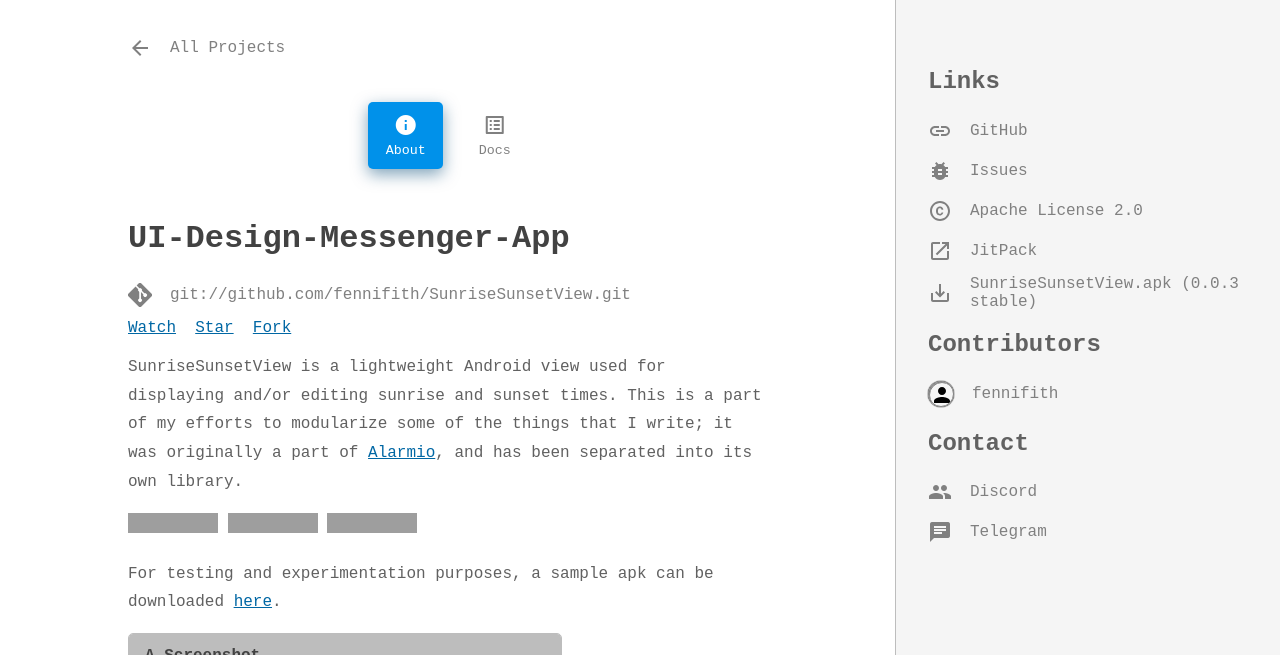
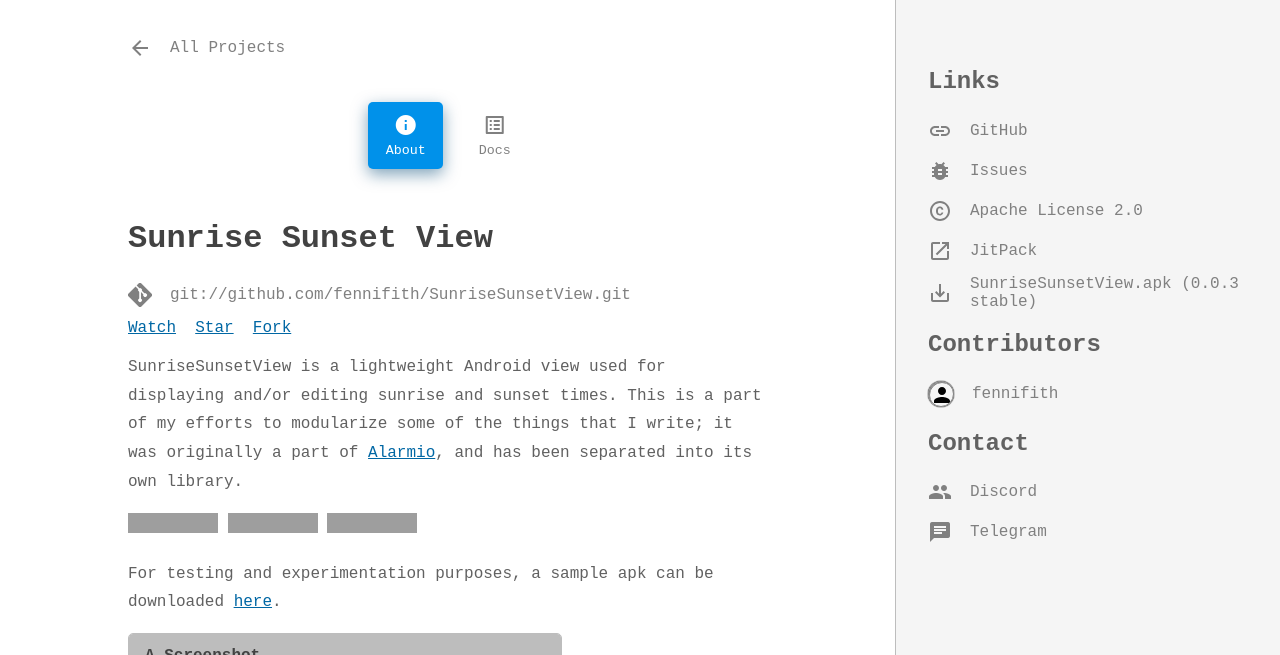
Before and after one commit to SarthakSwaroop/sarthakswaroop.github.io, a Jekyll site: the page built from _projects/sunrisesunsetview.md, in a window 1280 px wide and 900 px high, cut to the strip 0-655 px from the top of the window. Built offline with Jekyll 4.4.1, drawn with Linux system fonts in a browser that asks for light colours; nearby versions of some CDN libraries; some web fonts are replaced; comment, search, counter and statistics services are not loaded; a style sheet for code colours, icons or effects is not loaded; grey boxes are pictures that could not be loaded.

Commit message:
Update sunrisesunsetview.md

```diff
--- a/_projects/sunrisesunsetview.md
+++ b/_projects/sunrisesunsetview.md
@@ -1,7 +1,7 @@
 ---
 layout: "project"
 type: "android-library"
-title: "UI-Design-Messenger-App"
+title: "Sunrise Sunset View"
 description: "A lightweight Android view used for displaying and/or editing sunrise and sunset times."
 repo: "fennifith/SunriseSunsetView"
 git: "git://github.com/fennifith/SunriseSunsetView.git"
```
